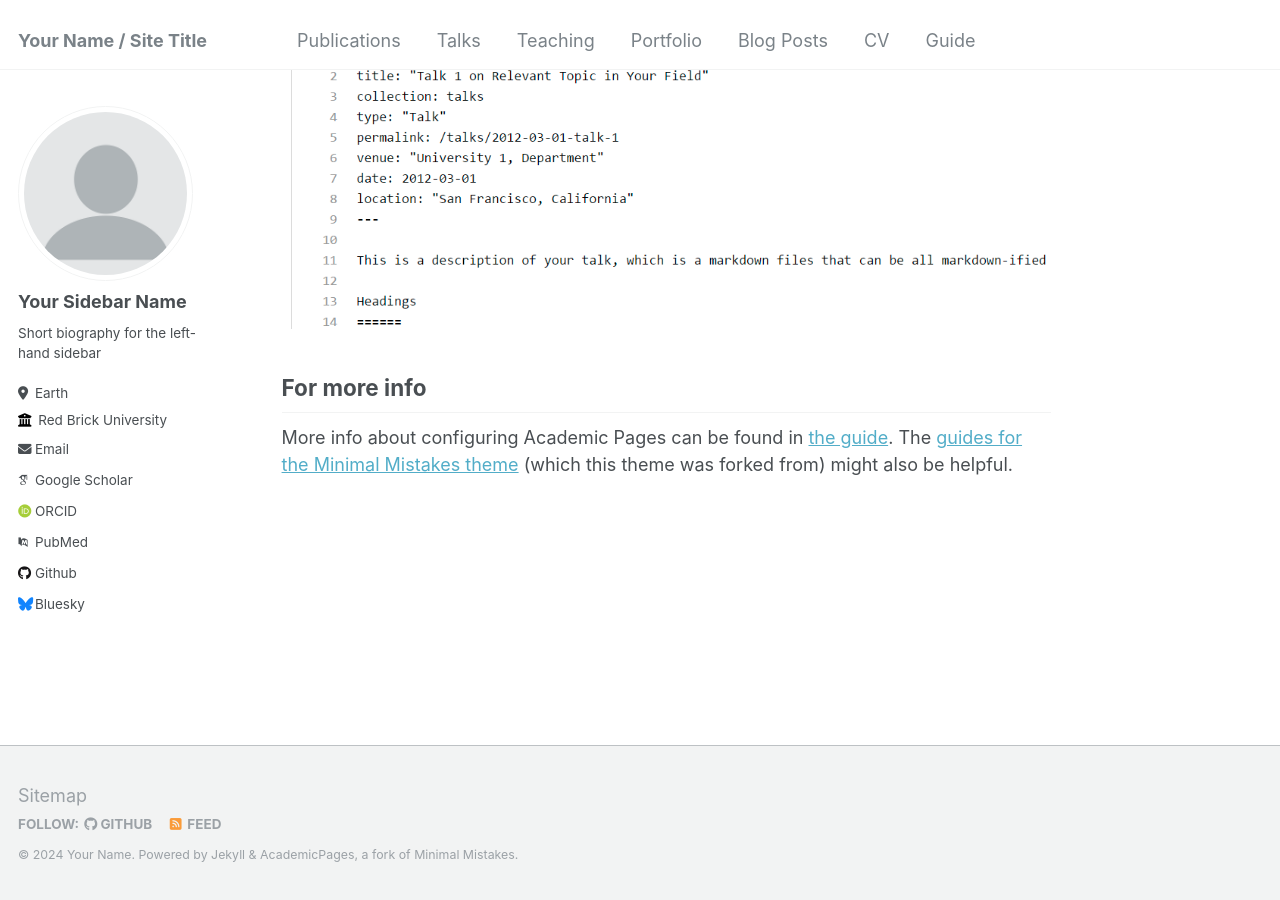
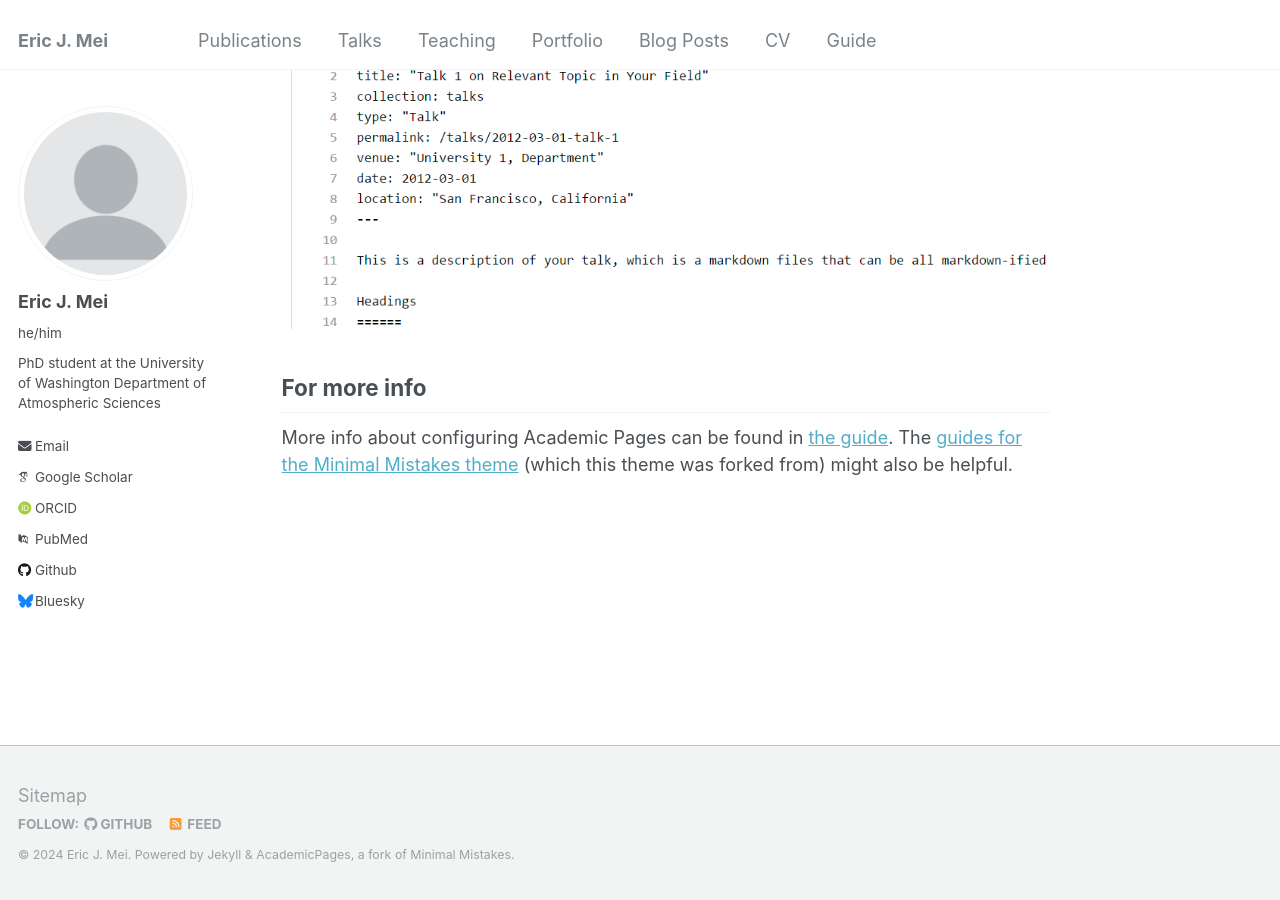
Before and after one commit to ericjmei/ericjmei.github.io, a Jekyll site: the page built from _pages/about.md, in a window 1280 px wide and 900 px high, scrolled down 2660 px. Built offline with Jekyll 4.4.1, drawn with Linux system fonts in a browser that asks for light colours; some web fonts are replaced.

Commit message:
example basic edits to config

```diff
--- a/_config.yml
+++ b/_config.yml
@@ -8,13 +8,13 @@
 
 # Basic Site Settings
 locale                   : "en-US"
-title                    : "Your Name / Site Title"
+title                    : "Eric J. Mei"
 title_separator          : "-"
-name                     : &name "Your Name"
-description              : &description "personal description"
-url                      : https://academicpages.github.io # the base hostname & protocol for your site e.g. "https://mmistakes.github.io"
+name                     : &name "Eric J. Mei"
+description              : &description "Research Page for EJM"
+url                      : https://ericjmei.github.io # the base hostname & protocol for your site e.g. "https://mmistakes.github.io"
 baseurl                  : "" # the subpath of your site, e.g. "/blog"
-repository               : "academicpages/academicpages.github.io"
+repository               : "ericjmei/ericjmei.github.io"
 
 # Site Author - The following control what appear as part of the author content on the side bar.
 #               If a field is blank the icon and link will not appear, otherwise it will be shown.
@@ -22,13 +22,10 @@ repository               : "academicpages/academicpages.github.io"
 author:
   # Biographic information
   avatar           : "profile.png"
-  name             : "Your Sidebar Name"
-  pronouns         : # example: "she/her"
-  bio              : "Short biography for the left-hand sidebar"
-  location         : "Earth"
-  employer         : "Red Brick University"
-  uri              : # URL
-  email            : "none@example.org"
+  name             : "Eric J. Mei"
+  pronouns         : "he/him"
+  bio              : "PhD student at the University of Washington Department of Atmospheric Sciences"
+  email            : "emei@uw.edu"
 
   # Academic websites
   arxiv            : # URL - Update with the correct link to your profile
```
